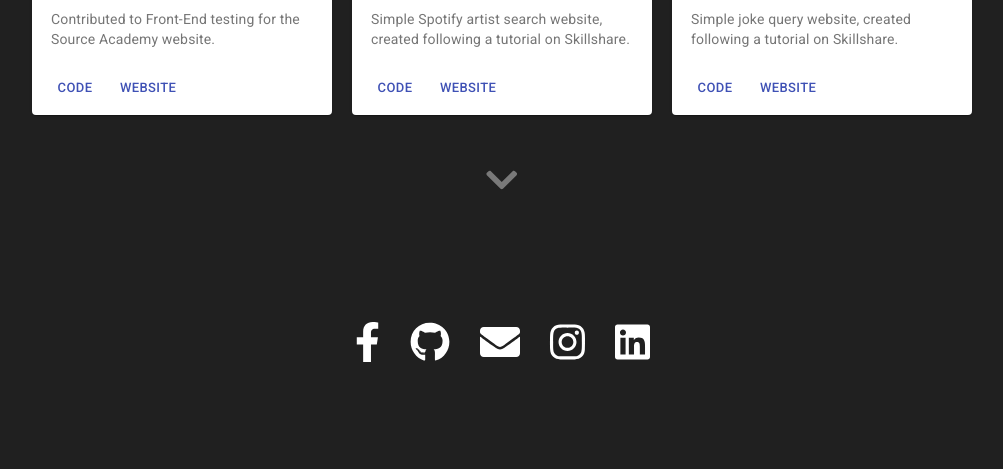
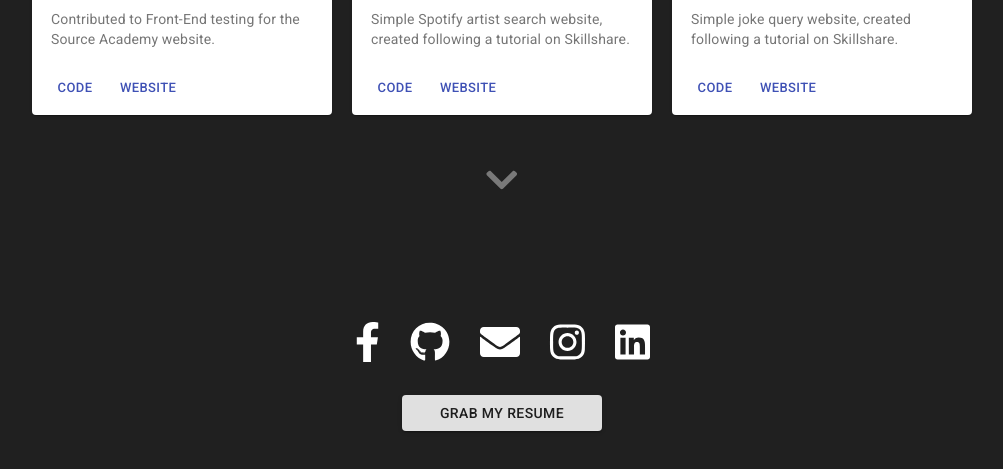
Before and after one commit to helloImHai/helloImHai.github.io, a React (Create React App) app: page / in a window 1280 px wide. Shown: the part 3934-4403 px from the top of the page, without its empty margins (138-1141 px from the left). Built offline with nearby package versions, Linux system fonts and the light colour scheme.

Commit message:
Add resume

```diff
--- a/src/Components/App.js
+++ b/src/Components/App.js
@@ -2,14 +2,12 @@ import React from "react";
 import { Provider } from "react-redux";
 import store from "../store";
 import "../Styles/App.css";
-// import Navbar from "./Navbar.js";
 import Intro from "./Intro.js";
 import About from "./About.js";
-import UnderConstruction from "./UnderConstruction.js";
 import Skills from "./Skills.js";
 import Work from "./Work.js";
 import Projects from "./Projects.js";
-import Contact from "./Contact.js"
+import Contact from "./Contact.js";
 
 function App() {
   return (
--- a/src/Components/Contact.js
+++ b/src/Components/Contact.js
@@ -1,5 +1,5 @@
 import React, { Component } from "react";
-import { Container } from "@material-ui/core";
+import { Container, Button } from "@material-ui/core";
 
 import { Fade } from "react-awesome-reveal";
 
@@ -39,13 +39,23 @@ class Contact extends Component {
               <a href={"mailto:1503.hai.nguyen@gmail.com"} target={"_blank"}>
                 <FontAwesomeIcon className="icon" icon={faEnvelope} />
               </a>
-              <a href={"https://www.instagram.com/hainguyen__/"} target={"_blank"}>
+              <a
+                href={"https://www.instagram.com/hainguyen__/"}
+                target={"_blank"}
+              >
                 <FontAwesomeIcon className="icon" icon={faInstagram} />
               </a>
-              <a href={"https://www.linkedin.com/in/hai-nguyen-246346194/"} target={"_blank"}>
+              <a
+                href={"https://www.linkedin.com/in/hai-nguyen-246346194/"}
+                target={"_blank"}
+              >
                 <FontAwesomeIcon className="icon" icon={faLinkedin} />
               </a>
             </div>
+            <br />
+            <Button variant="contained" className="button" href="/resume.pdf">
+              Grab my resume
+            </Button>
           </Container>
         </Fade>
       </Container>
--- a/src/Components/ScrollButton.js
+++ b/src/Components/ScrollButton.js
@@ -1,7 +1,7 @@
 import React, { Component } from "react";
 import { FontAwesomeIcon } from "@fortawesome/react-fontawesome";
 import { faChevronDown } from "@fortawesome/free-solid-svg-icons";
-import { Link, animateScroll as scroll } from "react-scroll";
+import { Link } from "react-scroll";
 
 export default class ScrollButton extends Component {
   render() {
--- a/src/Styles/Components/Contact/Contact.css
+++ b/src/Styles/Components/Contact/Contact.css
@@ -21,11 +21,11 @@
   font-size: 40px;
   padding: 15px;
   color: white;
-  -webkit-transition: color 1s;
-  -moz-transition: color 1s;
-  -ms-transition: color 1s;
-  -o-transition: color 1s;
-  transition: color 1s;
+  -webkit-transition: color 0.5s;
+  -moz-transition: color 0.5s;
+  -ms-transition: color 0.5s;
+  -o-transition: color 0.5s;
+  transition: color 0.5s;
 }
 .container-contact .logos .icon:hover {
   cursor: pointer;
@@ -34,3 +34,15 @@
 .container-contact .logos .icon:active {
   color: white;
 }
+.container-contact .container-inner {
+  display: flex;
+  flex-direction: column;
+  align-items: center;
+}
+.container-contact .container-inner .button {
+  width: 200px;
+}
+.container-contact .container-inner .button:hover {
+  transition: color 0.5s;
+  background-color: #ae65b3;
+}
--- a/src/Styles/Components/Contact/Contact.less
+++ b/src/Styles/Components/Contact/Contact.less
@@ -21,11 +21,11 @@
       font-size: 40px;
       padding: 15px;
       color: white;
-      -webkit-transition: color 1s;
-      -moz-transition: color 1s;
-      -ms-transition: color 1s;
-      -o-transition: color 1s;
-      transition: color 1s;
+      -webkit-transition: color 0.5s;
+      -moz-transition: color 0.5s;
+      -ms-transition: color 0.5s;
+      -o-transition: color 0.5s;
+      transition: color 0.5s;
     }
     .icon:hover {
       cursor: pointer;
@@ -35,4 +35,16 @@
       color: white;
     }
   }
+  .container-inner {
+    display: flex;
+    flex-direction: column;
+    align-items: center;
+    .button {
+      width: 200px;
+    }
+    .button:hover {
+      transition: color 0.5s;
+      background-color: @c0;
+    }
+  }
 }
```
